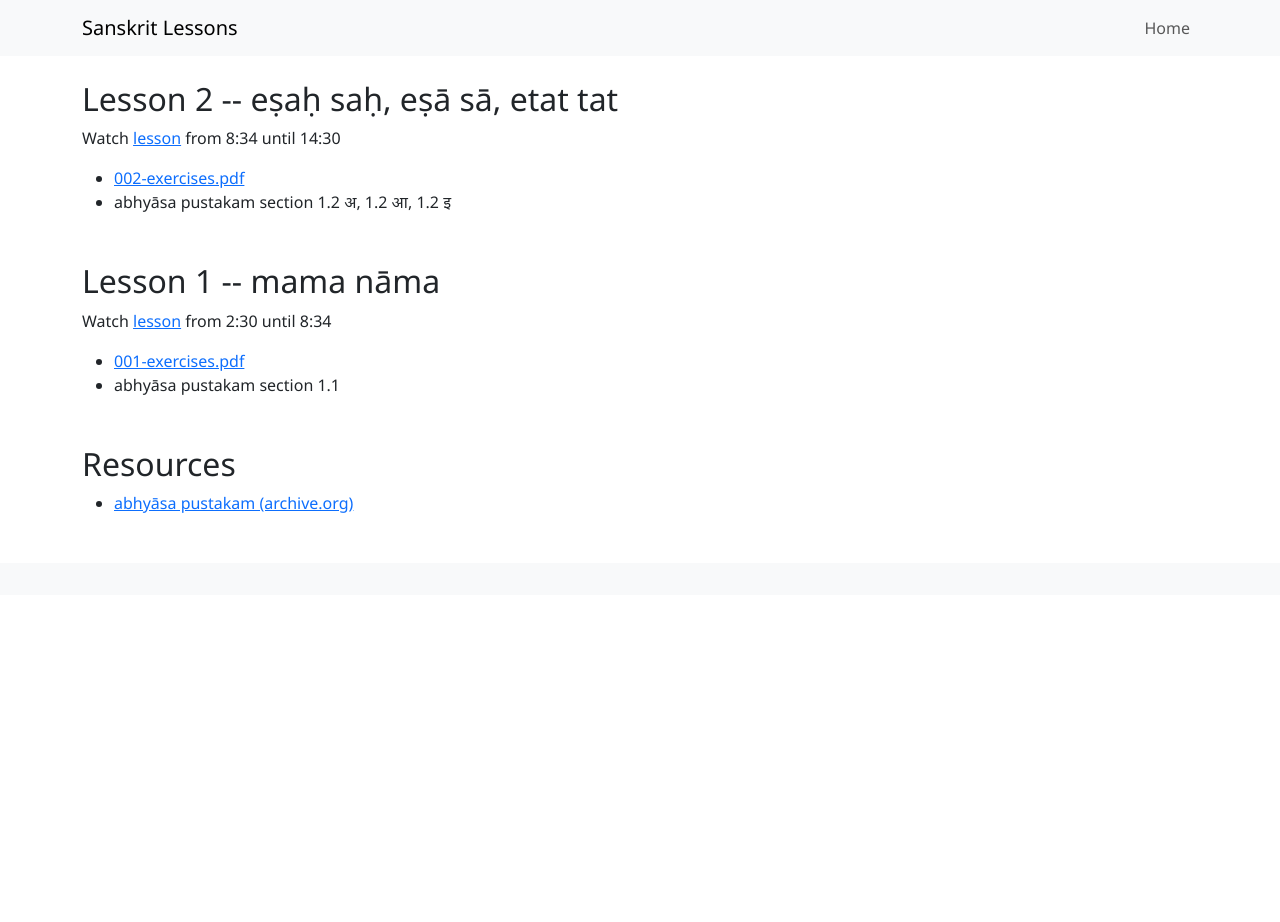
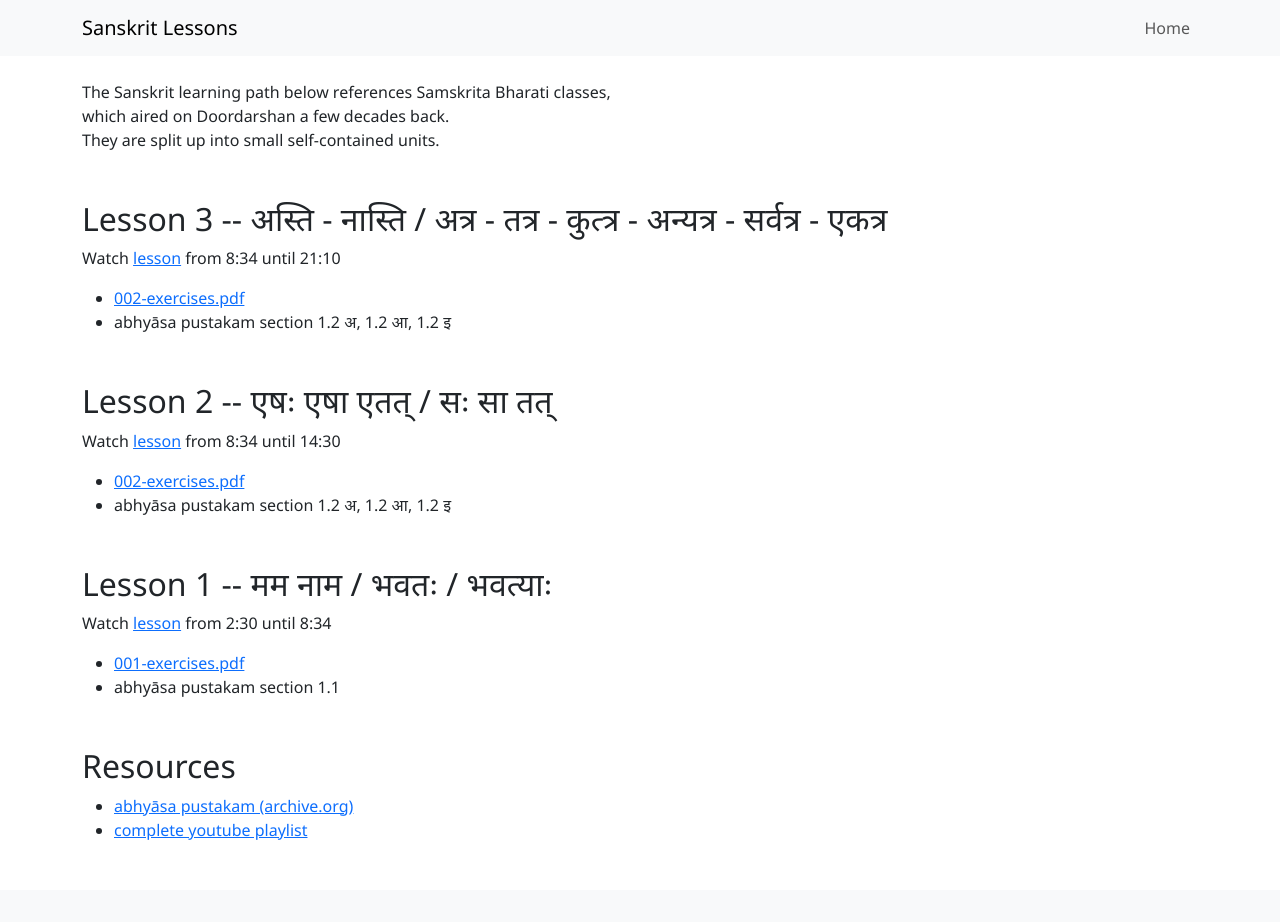
Before and after one commit to aupasana/sanskrit, a Jekyll site: the page built from index.md, in a window 1280 px wide. Built offline with Jekyll 4.4.1, drawn with Linux system fonts in a browser that asks for light colours; before the commit the page ends 900 px from its top, so only the background shows below that.

Commit message:
lesson 3

```diff
--- a/index.md
+++ b/index.md
@@ -3,6 +3,11 @@ title: Home
 layout: default
 ---
 
+<section class="mb-5">
+The Sanskrit learning path below references Samskrita Bharati classes, <br/>
+which aired on Doordarshan a few decades back. <br/>
+They are split up into small self-contained units.
+</section>
 
 {% for lesson in site.lessons reversed %}
 <section class="mb-5" id="{{ lesson.slug | default: lesson.title | slugify }}">
@@ -41,5 +46,6 @@ layout: default
 <h2>Resources</h2>
 <ul>
     <li><a href="https://archive.org/details/abhaysapustakaeditorialboardsamskritabharathi_198_N/mode/2up">abhyāsa pustakam (archive.org)</a></li>
+    <li><a href="https://www.youtube.com/playlist?list=PLCi0Uvx-2g0Nz0t1izFoWbCqwFcRmDrmu">complete youtube playlist</a></li>
 </ul>
 </section>
```
Also changed, not shown: _lessons/001_mama_nama.md (+1 -1 lines), _lessons/002_eShaH_saH.md (+1 -1 lines), _lessons/003_asti_nasti.md (added, +11 -0 lines), 2 other files.
